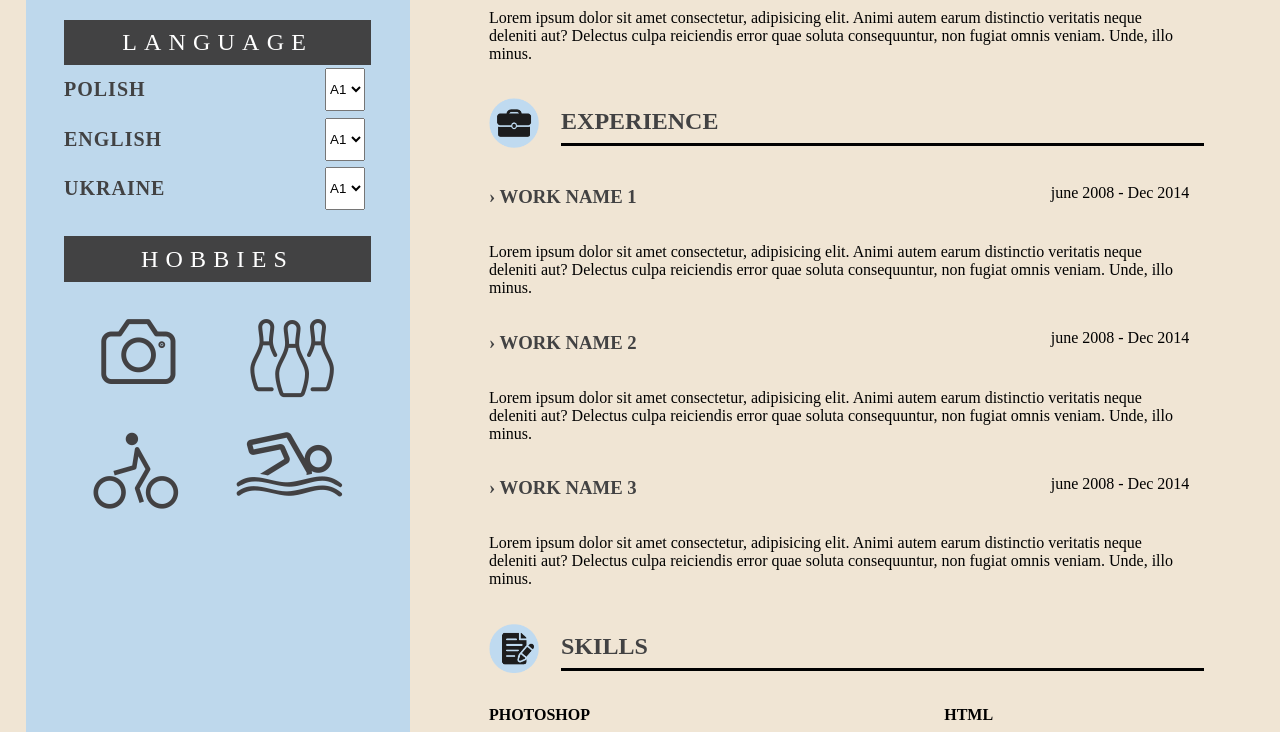
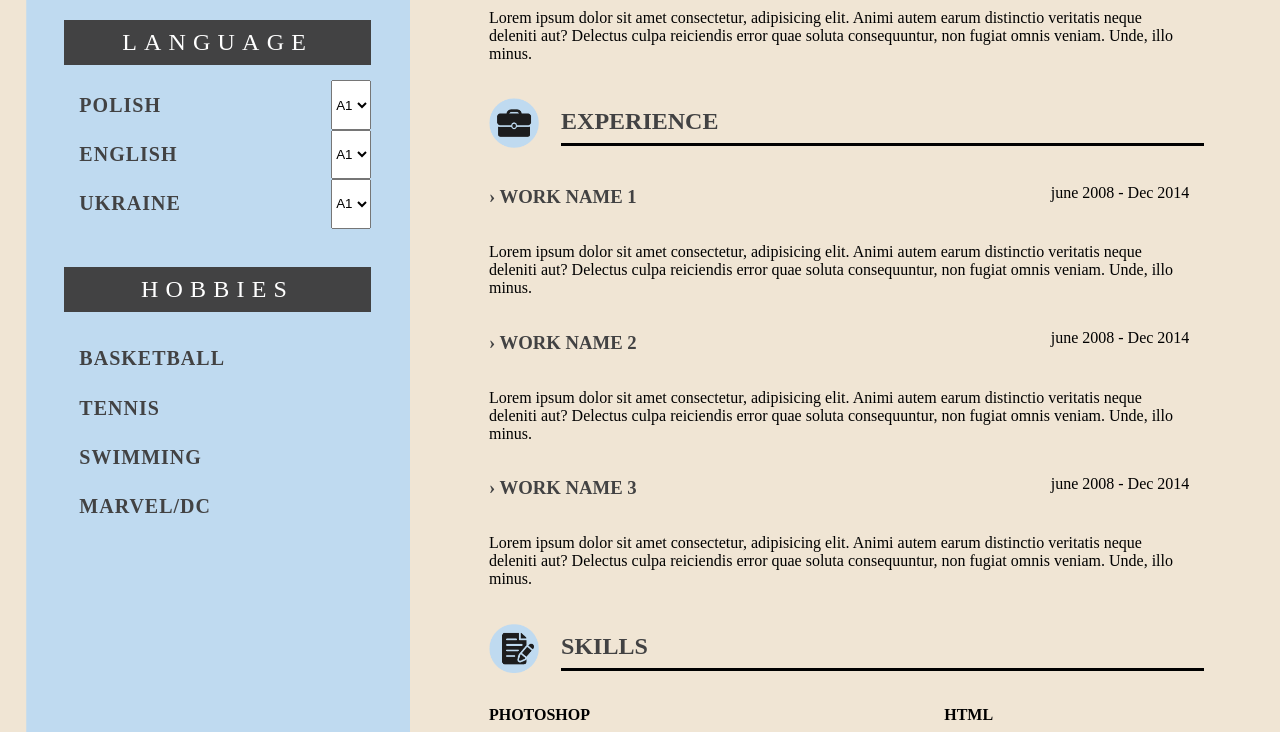
Before and after one commit to VMirosh/Project_CV, a plain HTML site: page index.html in a window 1280 px wide. Shown: the part 1087-1819 px from the top of the page. Drawn offline with Linux system fonts and the light colour scheme; a web font is replaced by a local one.

Commit message:
add informasion and style left_side

```diff
--- a/css/main.css
+++ b/css/main.css
@@ -30,9 +30,10 @@ body {
 .wrapper .left_side {
   max-width: 30%;
   box-sizing: border-box;
+  background-image: url('../img/bg_aside.png');
   background-repeat: no-repeat;
   margin: 0 2%;
-  background-color: #bed8ec;
+
 }
 
 .wrapper .left_side .applicant {
@@ -50,23 +51,13 @@ body {
   margin: 15% 5%;
 }
 
-/* .wrapper .left_side .applicant .caption {
-  max-width: 100%;
-  display: flex;
-  flex-direction: column;
-
-} */
-
-
-
 .wrapper .left_side .all_info {
   width: 100%;
   box-sizing: border-box;
   display: flex;
   flex-direction: column;
   align-items: center;
-
-}
+ }
 
 .wrapper .left_side .all_info .contact {
   width: 80%;
@@ -122,7 +113,7 @@ body {
 
 .wrapper .left_side .all_info .follow {
   width: 80%;
-  margin: 6% auto;
+  margin: 6% auto 0;
   display: flex;
   flex-direction: column;
 
@@ -174,7 +165,7 @@ body {
 
 .wrapper .left_side .all_info .language {
   width: 80%;
-  margin:  auto;
+  margin:  6% auto;
   display: flex;
   flex-direction: column;
 
@@ -194,11 +185,12 @@ body {
 }
 
 .wrapper .left_side .all_info .language .speaking_skills {
-  width: 100%;
+  max-width: 100%;
   display: flex;
   flex-direction: column;
   align-items: flex-start;
   justify-content: space-around;
+  margin: 5% 0;
 
 }
 
@@ -207,6 +199,7 @@ body {
 .wrapper .left_side .all_info .language .speaking_skills .speaking_pl,
 .speaking_ua,
 .speaking_en {
+
   width: 100%;
   display: flex;
   justify-content: space-between;
@@ -218,22 +211,19 @@ body {
   text-transform: uppercase;
   width: 50%;
   margin: 3% 0%;
-  font-size: 150%;
   color: #424243;
   font-family: Montserrat;
   font-size: 20px;
   font-weight: 600;
   line-height: 31px;
   letter-spacing: 0.05em;
+  padding-left: 5%;
 }
 
-.wrapper .left_side .all_info .language .speaking_skills .skills {
-  margin: 1% 2%;
-}
 
 .wrapper .left_side .all_info .hobbies {
   width: 80%;
-  margin: 6% auto;
+  margin: auto;
   display: flex;
   flex-direction: column;
 
@@ -254,14 +244,28 @@ body {
 
 .wrapper .left_side .all_info .hobbies .hobbies_activities {
   display: flex;
-  flex-wrap: wrap;
-  justify-content: space-around;
+   flex-direction: column;
+  align-items: flex-start;
   color: #424243;
   margin-top: 7%;
+
 }
 
 .wrapper .left_side .all_info .hobbies .hobbies_activities div {
-  margin: 5%;
+
+  text-transform: uppercase;
+  width: 50%;
+  margin: 3% 0%;
+  padding-left: 5%;
+
+  color: #424243;
+  font-family: Montserrat;
+  font-size: 20px;
+  font-weight: 600;
+  line-height: 31px;
+  letter-spacing: 0.05em;
+
+
 
 }
 
--- a/index.html
+++ b/index.html
@@ -48,7 +48,7 @@
           <div class="speaking_skills">
             <div class="speaking_pl">
               <h2>Polish</h2>
-              <select  class="skills" name="phone">
+              <select   name="level">
                 <option value="A1">A1</option>
                 <option value="A2">A2</option>
                 <option value="B1">B1</option>
@@ -59,7 +59,7 @@
             </div>
             <div class="speaking_en">
               <h2>English</h2>
-              <select  class="skills" name="phone">
+              <select   name="level">
                 <option value="A1">A1</option>
                 <option value="A2">A2</option>
                 <option value="B1">B1</option>
@@ -70,7 +70,7 @@
             </div>
             <div class="speaking_ua">
               <h2>Ukraine</h2>
-              <select  class="skills" name="phone">
+              <select   name="level">
                 <option value="A1">A1</option>
                 <option value="A2">A2</option>
                 <option value="B1">B1</option>
@@ -85,10 +85,10 @@
         <section class="hobbies">
           <div class="title">Hobbies</div>
           <div class="hobbies_activities">
-            <div><img src="./img/photoshop.png" alt="photoshop"></div>
-            <div><img src="./img/bouling.png" alt="bouling"></div>
-            <div><img src="./img/bike.png" alt="bike"></div>
-            <div><img src="./img/swiming.png" alt="swimming"></div>
+            <div>Basketball</div>
+            <div>Tennis</div>
+            <div>Swimming</div>
+            <div>Marvel/DC</div>
           </div>
         </section>
       </aside>
```
